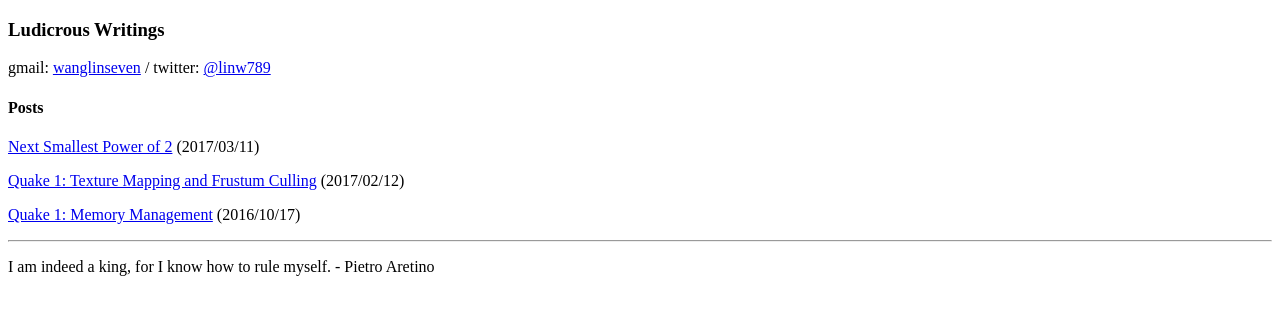
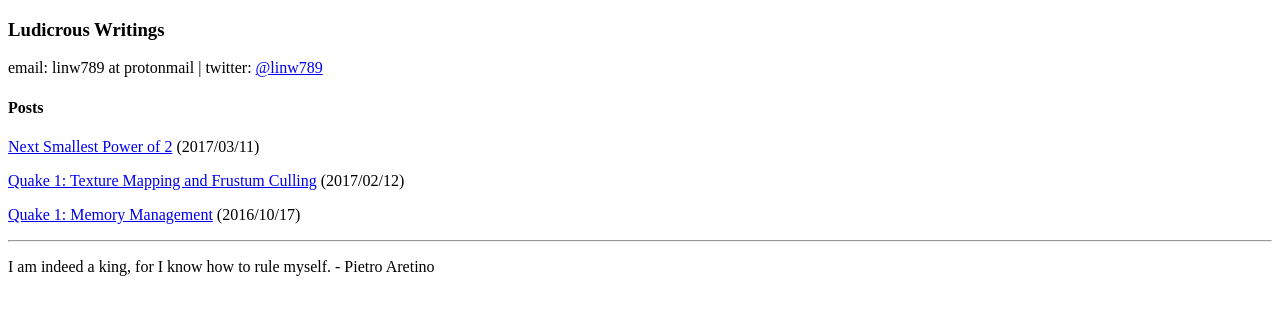
Before and after one commit to linw789/ludicrouswritings, a plain HTML site: page index.html in a window 1280 px wide. Drawn offline with Linux system fonts and the light colour scheme.

Commit message:
Update email address.

```diff
--- a/index.html
+++ b/index.html
@@ -12,7 +12,7 @@ ul {
 <body>
 
 <h3>Ludicrous Writings</h3>
-gmail: <a href = "mailto: wanglinseven@gmail.com">wanglinseven</a> / twitter: <a href="https://twitter.com/linw789">@linw789</a>
+email: linw789 at protonmail | twitter: <a href="https://twitter.com/linw789">@linw789</a>
 
 
 <h4>Posts</h4>
```
